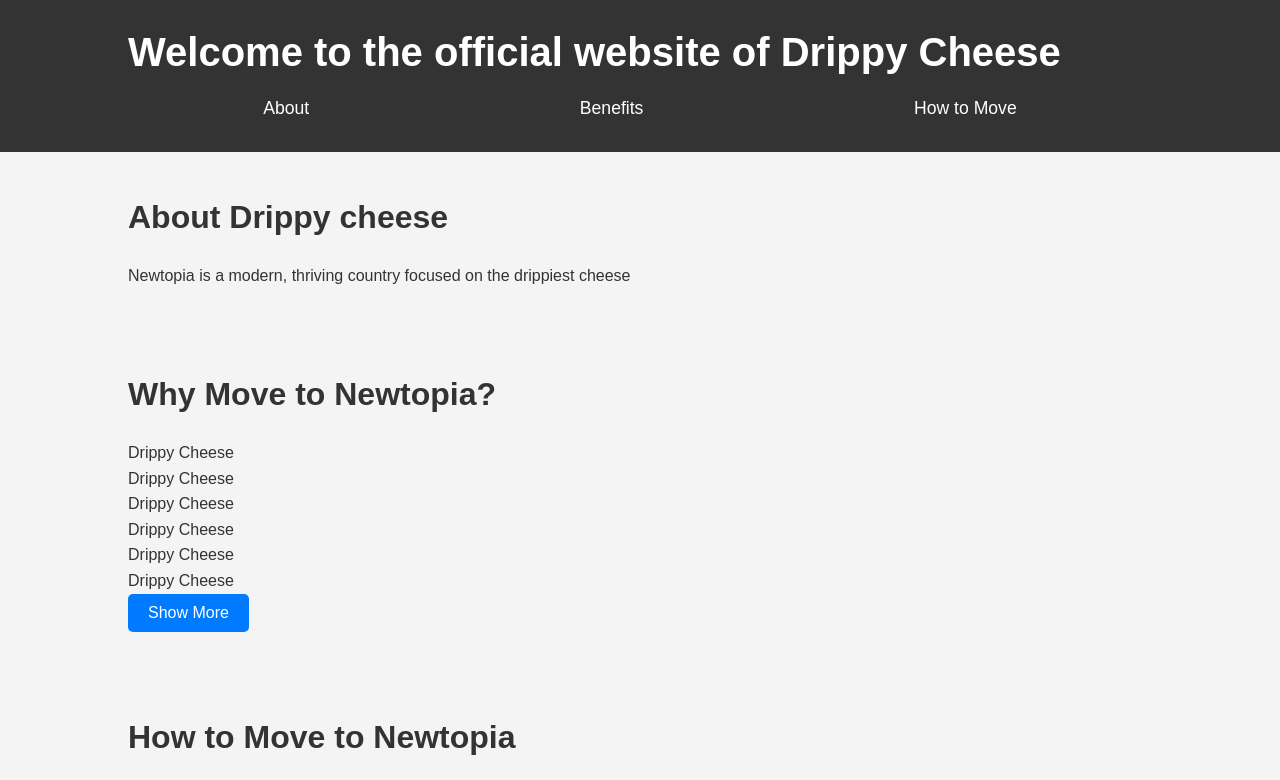
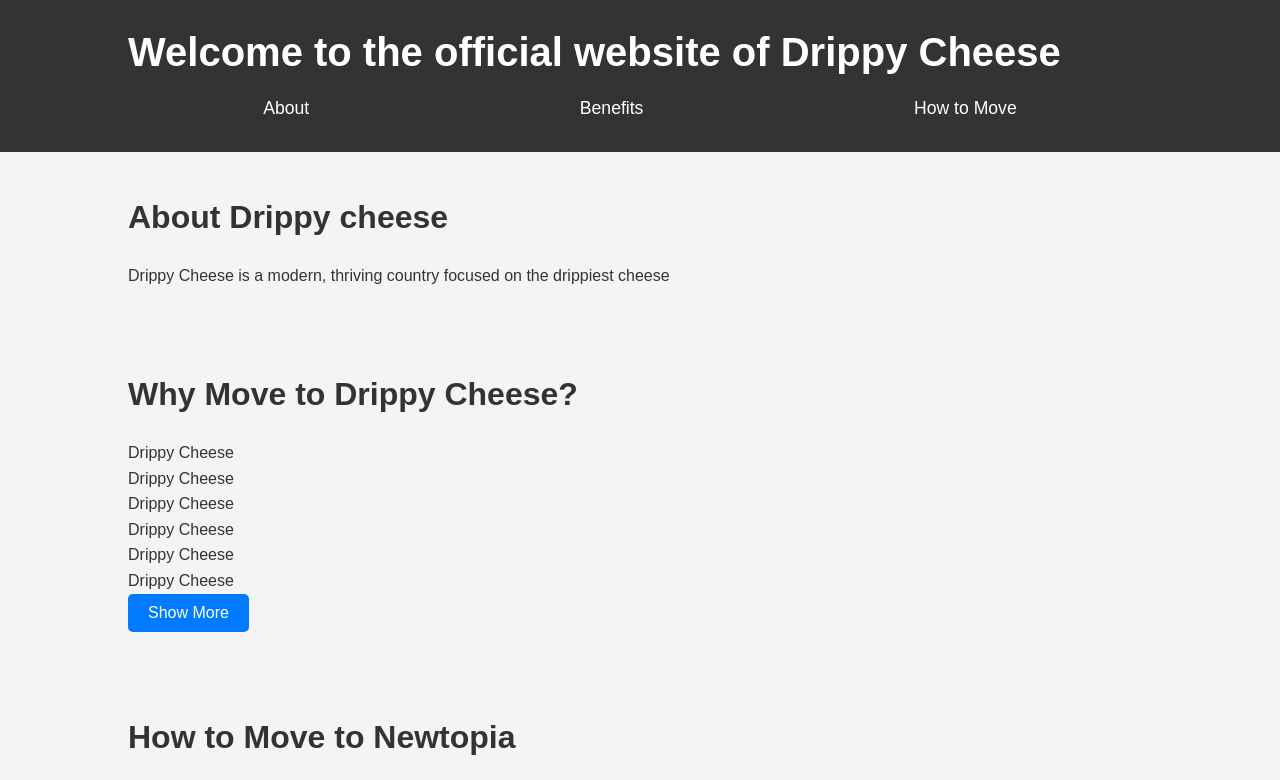
Before and after one commit to Seans-Sites/likedrippycheese, a plain HTML site: page index.html in a window 1280 px wide. Shown: the top 780 px of the page. Drawn offline with Linux system fonts and the light colour scheme.

Commit message:
Update index.html

```diff
--- a/index.html
+++ b/index.html
@@ -25,13 +25,13 @@
   <section id="about" class="section">
     <div class="container">
       <h2>About Drippy cheese</h2>
-      <p>Newtopia is a modern, thriving country focused on the drippiest cheese</p>
+      <p>Drippy Cheese is a modern, thriving country focused on the drippiest cheese</p>
     </div>
   </section>
 
   <section id="benefits" class="section">
     <div class="container">
-      <h2>Why Move to Newtopia?</h2>
+      <h2>Why Move to Drippy Cheese?</h2>
       <ul id="benefits-list">
         <li> Drippy Cheese</li>
         <li> Drippy Cheese</li>
```
